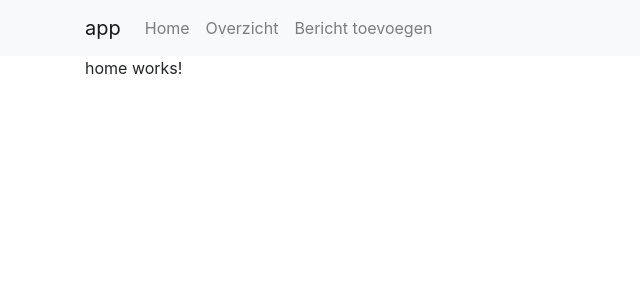
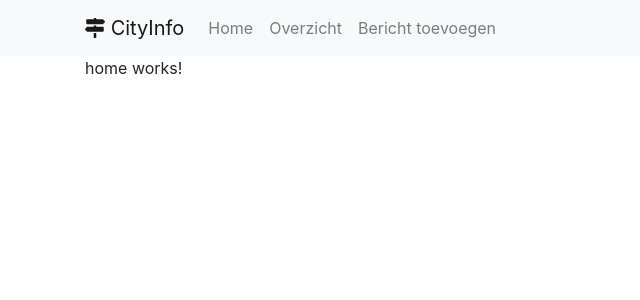
Before and after one commit to JakobLierman/CityInfo, an Angular app: page /home in a window 1280 px wide. Shown: the top 300 px of the page, without its empty margins (0-640 px from the left). Built offline with nearby package versions, Linux system fonts and the light colour scheme.

Commit message:
Wijzigen titel + toevoegen FontAwesome

```diff
--- a/src/app/app.component.html
+++ b/src/app/app.component.html
@@ -1,6 +1,7 @@
 <nav class="navbar navbar-expand-lg navbar-light bg-light">
   <div class="container">
-    <a class="navbar-brand" href="#">{{ title }}</a>
+    <a class="navbar-brand" href="#">
+      <span class="fas fa-map-signs"></span> {{ title }}</a>
     <button class="navbar-toggler" type="button" data-toggle="collapse" data-target="#navbarNav" aria-controls="navbarNav" aria-expanded="false"
       aria-label="Toggle navigation">
       <span class="navbar-toggler-icon"></span>
--- a/src/app/app.component.ts
+++ b/src/app/app.component.ts
@@ -1,10 +1,10 @@
-import { Component } from '@angular/core';
+import { Component } from "@angular/core";
 
 @Component({
-  selector: 'app-root',
-  templateUrl: './app.component.html',
-  styleUrls: ['./app.component.css']
+  selector: "app-root",
+  templateUrl: "./app.component.html",
+  styleUrls: ["./app.component.css"]
 })
 export class AppComponent {
-  title = 'app';
+  title = "CityInfo";
 }
--- a/src/index.html
+++ b/src/index.html
@@ -8,6 +8,8 @@
 
   <meta name="viewport" content="width=device-width, initial-scale=1">
   <link rel="icon" type="image/x-icon" href="favicon.ico">
+  <script defer src="https://use.fontawesome.com/releases/v5.0.10/js/all.js" integrity="sha384-slN8GvtUJGnv6ca26v8EzVaR9DC58QEwsIk9q1QXdCU8Yu8ck/tL/5szYlBbqmS+"
+    crossorigin="anonymous"></script>
 </head>
 
 <body>
```
